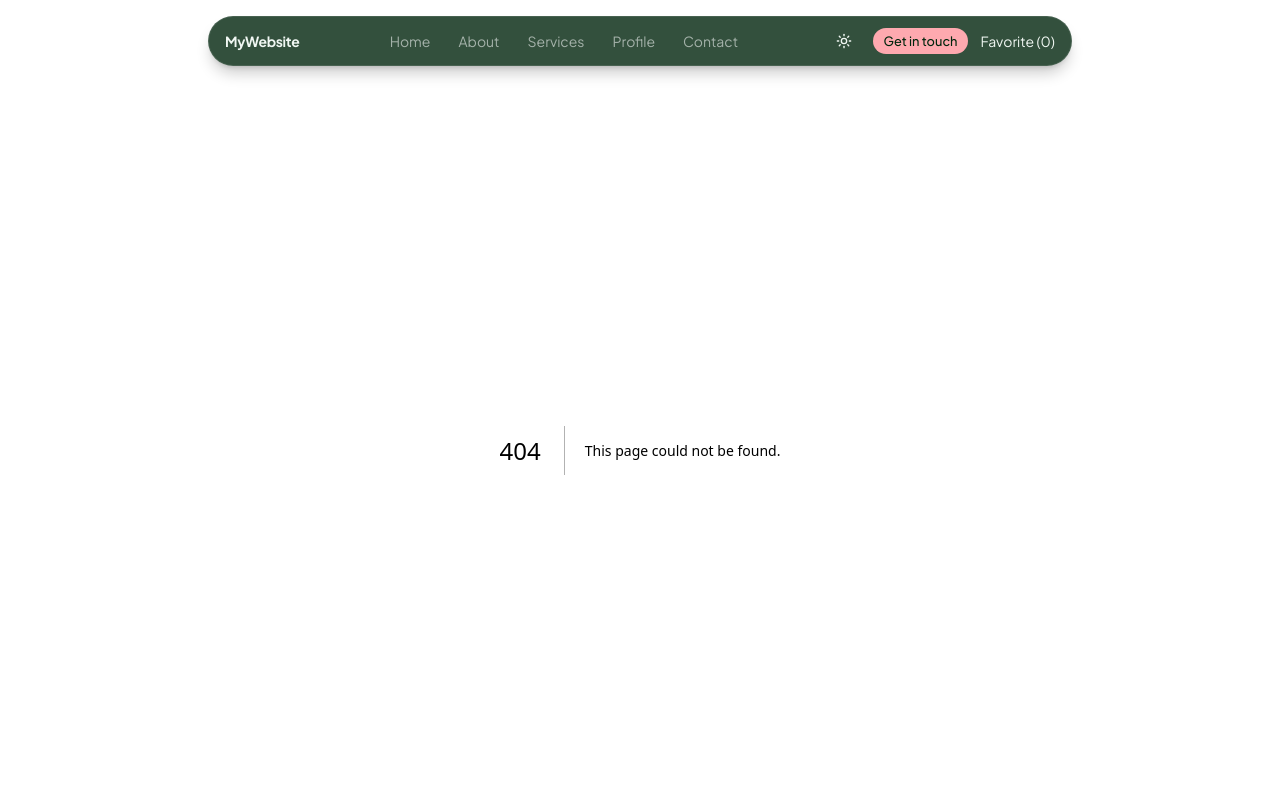
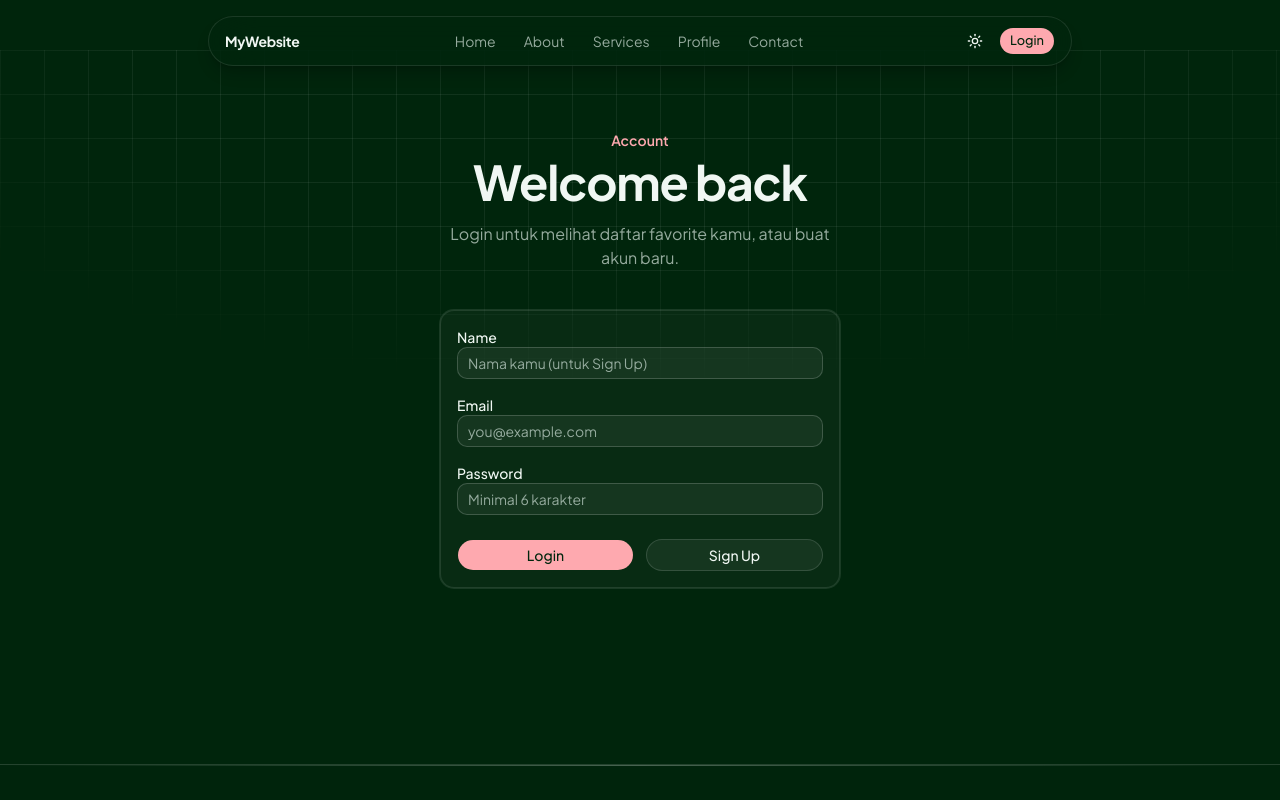
Before and after one commit to JessicaLevi/belajar-nextjs-companyprofile, a Next.js app: page /login in a window 1280 px wide. Before the commit this address had no page. Shown: the top 800 px of the page. Built offline with nearby package versions, Linux system fonts and the light colour scheme; no server answers.

Commit message:
feat: implement authentication flow with Supabase; add signout, login, and signup functionalities; create error handling page

```diff
--- /dev/null
+++ b/app/auth/signout/route.js
@@ -0,0 +1,11 @@
+import { revalidatePath } from "next/cache";
+import { NextResponse } from "next/server";
+import { createClient } from "@/lib/supabase/server";
+
+export async function POST(request) {
+  const supabase = await createClient();
+  await supabase.auth.signOut();
+
+  revalidatePath("/", "layout");
+  return NextResponse.redirect(new URL("/login", request.url), { status: 303 });
+}
--- /dev/null
+++ b/app/error/page.js
@@ -0,0 +1,20 @@
+import Link from "next/link";
+
+export default async function ErrorPage({ searchParams }) {
+  const { message } = await searchParams;
+
+  return (
+    <section className="mx-auto max-w-sm px-4 py-24 text-center">
+      <h1 className="text-2xl font-bold">Terjadi kesalahan</h1>
+      <p className="mt-2 text-muted-foreground">
+        {message ?? "Email atau password salah."}
+      </p>
+      <Link
+        href="/login"
+        className="mt-6 inline-block text-primary hover:underline"
+      >
+        Kembali ke Login
+      </Link>
+    </section>
+  );
+}
--- a/app/layout.js
+++ b/app/layout.js
@@ -10,6 +10,8 @@ import { ThemeProvider } from "@/components/theme-provider";
 import { AuthProvider } from "@/context/AuthContext";
 import { UserProvider } from "@/context/UserContext";
 import { FavoriteProvider } from "@/context/FavoriteContext";
+
+import { createClient } from "@/lib/supabase/server";
 
 const fontSans = localFont({
   src: [
@@ -32,7 +34,12 @@ export const metadata = {
     "We help individuals and businesses build modern, simple, and useful digital experiences.",
 };
 
-export default function RootLayout({ children }) {
+export default async function RootLayout({ children }) {
+  const supabase = await createClient();
+  const {
+    data: { user },
+  } = await supabase.auth.getUser();
+
   return (
     <html
       lang="en"
@@ -45,7 +52,7 @@ export default function RootLayout({ children }) {
           defaultTheme="dark"
           enableSystem={false}
         >
-          <AuthProvider>
+          <AuthProvider user={user}>
             <UserProvider>
               <FavoriteProvider>
                 <Navbar />
--- /dev/null
+++ b/app/login/actions.js
@@ -0,0 +1,36 @@
+"use server";
+
+import { revalidatePath } from "next/cache";
+import { redirect } from "next/navigation";
+import { createClient } from "@/lib/supabase/server";
+
+export async function login(formData) {
+  const supabase = await createClient();
+
+  const { error } = await supabase.auth.signInWithPassword({
+    email: formData.get("email"),
+    password: formData.get("password"),
+  });
+
+  if (error) redirect(`/error?message=${encodeURIComponent(error.message)}`);
+
+  revalidatePath("/", "layout");
+  redirect("/");
+}
+
+export async function signup(formData) {
+  const supabase = await createClient();
+
+  const { error } = await supabase.auth.signUp({
+    email: formData.get("email"),
+    password: formData.get("password"),
+    options: {
+      data: { name: formData.get("name") }, // Disimpan di user_metadata
+    },
+  });
+
+  if (error) redirect(`/error?message=${encodeURIComponent(error.message)}`);
+
+  revalidatePath("/", "layout");
+  redirect("/");
+}
--- /dev/null
+++ b/app/login/page.js
@@ -0,0 +1,85 @@
+import { login, signup } from "./actions";
+import { Button } from "@/components/ui/button";
+import { Input } from "@/components/ui/input";
+import { Card, CardContent } from "@/components/ui/card";
+
+export default function LoginPage() {
+  return (
+    <section className="relative">
+      <div className="bg-grid bg-radial-fade absolute inset-0 -z-10" />
+
+      <div className="mx-auto max-w-md px-6 py-20">
+        <div className="text-center">
+          <p className="text-sm font-semibold text-primary">Account</p>
+          <h1 className="mt-2 text-4xl font-bold tracking-tight md:text-5xl">
+            Welcome back
+          </h1>
+          <p className="mt-4 text-muted-foreground">
+            Login untuk melihat daftar favorite kamu, atau buat akun baru.
+          </p>
+        </div>
+
+        <Card className="mt-10 border border-white/10 bg-foreground/[0.03]">
+          <CardContent>
+            <form className="space-y-4">
+              <div className="space-y-1.5">
+                <label htmlFor="name" className="text-sm font-medium">
+                  Name
+                </label>
+                <Input
+                  id="name"
+                  name="name"
+                  placeholder="Nama kamu (untuk Sign Up)"
+                />
+              </div>
+
+              <div className="space-y-1.5">
+                <label htmlFor="email" className="text-sm font-medium">
+                  Email
+                </label>
+                <Input
+                  id="email"
+                  name="email"
+                  type="email"
+                  placeholder="you@example.com"
+                  required
+                />
+              </div>
+
+              <div className="space-y-1.5">
+                <label htmlFor="password" className="text-sm font-medium">
+                  Password
+                </label>
+                <Input
+                  id="password"
+                  name="password"
+                  type="password"
+                  placeholder="Minimal 6 karakter"
+                  required
+                />
+              </div>
+
+              <div className="grid grid-cols-2 gap-3 pt-2">
+                <Button
+                  type="submit"
+                  formAction={login}
+                  className="rounded-full"
+                >
+                  Login
+                </Button>
+                <Button
+                  type="submit"
+                  formAction={signup}
+                  variant="outline"
+                  className="rounded-full"
+                >
+                  Sign Up
+                </Button>
+              </div>
+            </form>
+          </CardContent>
+        </Card>
+      </div>
+    </section>
+  );
+}
--- a/components/Navbar.jsx
+++ b/components/Navbar.jsx
@@ -5,12 +5,9 @@ import { usePathname } from "next/navigation";
 
 import { cn } from "@/lib/utils";
 import { buttonVariants } from "@/components/ui/button";
-
-import { useUser } from "@/context/UserContext";
-
+import { useAuth } from "@/context/AuthContext";
+import { useFavorite } from "@/context/FavoriteContext";
 import ThemeToggle from "@/components/ThemeToggle";
-
-import { useFavorites } from "@/context/FavoriteContext";
 
 const links = [
   { href: "/", label: "Home" },
@@ -22,18 +19,27 @@ const links = [
 
 export default function Navbar() {
   const pathname = usePathname();
-  const { name, submitted } = useUser();
-  const { favorites } = useFavorites();
+  const { isLoggedIn } = useAuth();
+  const { favorites } = useFavorite();
+
+  // Menu Favorite baru muncul setelah ada user yang difavoritkan
+  const navLinks =
+    favorites.length > 0
+      ? [...links, { href: "/favorites", label: `Favorite (${favorites.length})` }]
+      : links;
 
   return (
     <header className="sticky top-4 z-50 mx-auto w-full max-w-4xl px-4">
-      <nav className="flex items-center justify-between gap-4 rounded-full border border-white/10 bg-[var(--header-bg)] text-[var(--header-text)] px-4 py-2 shadow-lg shadow-black/20 backdrop-blur-xl">
-        <Link href="/" className="shrink-0 text-sm font-bold tracking-tight">
+      <nav className="flex items-center justify-between gap-4 rounded-full border border-white/10 bg-background/70 px-4 py-2 shadow-lg shadow-black/20 backdrop-blur-xl">
+        <Link
+          href="/"
+          className="shrink-0 text-sm font-bold tracking-tight"
+        >
           MyWebsite
         </Link>
 
-        <div className="hidden items-center gap-1 text-sm text-[var(--muted-header-text)] sm:flex">
-          {links.map((link) => {
+        <div className="hidden items-center gap-1 text-sm text-muted-foreground sm:flex">
+          {navLinks.map((link) => {
             const isActive =
               link.href === "/"
                 ? pathname === "/"
@@ -44,9 +50,8 @@ export default function Navbar() {
                 key={link.href}
                 href={link.href}
                 className={cn(
-                  "rounded-full px-3 py-1.5 transition-colors hover:text-[var(--header-text-foreground)]",
-                  isActive &&
-                    "bg-[var(--header-foreground)]/10 text-[var(--header-text-foreground)]",
+                  "rounded-full px-3 py-1.5 transition-colors hover:text-foreground",
+                  isActive && "bg-foreground/10 text-foreground"
                 )}
               >
                 {link.label}
@@ -55,24 +60,30 @@ export default function Navbar() {
           })}
         </div>
 
-        <div className="flex items-center gap-3 text-sm">
-          {submitted && <span>Hi, {name} 👋</span>}
-
+        <div className="flex items-center gap-2">
           <ThemeToggle />
 
-          <Link
-            href="/contact"
-            className={cn(
-              buttonVariants({ size: "sm" }),
-              "hidden rounded-full sm:inline-flex",
-            )}
-          >
-            Get in touch
-          </Link>
-
-          <Link href="/favorites" className="text-sm">
-            Favorite ({favorites.length})
-          </Link>
+          {/* Tombol Login / Logout */}
+          {isLoggedIn ? (
+            <form action="/auth/signout" method="post">
+              <button
+                type="submit"
+                className={cn(
+                  buttonVariants({ size: "sm", variant: "outline" }),
+                  "rounded-full cursor-pointer"
+                )}
+              >
+                Logout
+              </button>
+            </form>
+          ) : (
+            <Link
+              href="/login"
+              className={cn(buttonVariants({ size: "sm" }), "rounded-full")}
+            >
+              Login
+            </Link>
+          )}
         </div>
       </nav>
     </header>
--- /dev/null
+++ b/lib/supabase/proxy.js
@@ -0,0 +1,36 @@
+import { createServerClient } from "@supabase/ssr";
+import { NextResponse } from "next/server";
+
+export async function updateSession(request) {
+  let response = NextResponse.next({ request });
+
+  const supabase = createServerClient(
+    process.env.NEXT_PUBLIC_SUPABASE_URL,
+    process.env.NEXT_PUBLIC_SUPABASE_ANON_KEY,
+    {
+      cookies: {
+        getAll() {
+          return request.cookies.getAll();
+        },
+        setAll(cookiesToSet, headers) {
+          cookiesToSet.forEach(({ name, value }) =>
+            request.cookies.set(name, value)
+          );
+          response = NextResponse.next({ request });
+          cookiesToSet.forEach(({ name, value, options }) =>
+            response.cookies.set(name, value, options)
+          );
+          Object.entries(headers).forEach(([key, value]) =>
+            response.headers.set(key, value)
+          );
+        },
+      },
+    }
+  );
+
+  const {
+    data: { user },
+  } = await supabase.auth.getUser();
+
+  return { response, user };
+}
--- a/middleware.js
+++ /dev/null
@@ -1,31 +0,0 @@
-import { NextResponse } from "next/server";
-
-export function middleware(request) {
-  // 1. Latihan 1: Logger (Mencatat setiap request)
-  const waktu = new Date().toISOString();
-  console.log(`[${waktu}] ${request.method} ${request.nextUrl.pathname}`);
-
-  // 2. Latihan 3: Maintenance Mode (Contoh pengecekan global)
-  /* const isMaintenance = false; // Ubah jadi true jika ingin mengaktifkan mode maintenance */
-  const isMaintenance = process.env.MAINTENANCE_MODE === "true"; // Ambil dari env variable
-  if (isMaintenance && !request.nextUrl.pathname.startsWith("/maintenance")) {
-    return NextResponse.redirect(new URL("/maintenance", request.url));
-  }
-
-  // 3. Latihan 2: Auth Guard untuk halaman tertentu (misal: /favorites)
-  /*if (request.nextUrl.pathname.startsWith("/favorites")) {
-    const token = request.cookies.get("token");
-    if (!token) {
-      // Belum login, lempar ke halaman login
-      return NextResponse.redirect(new URL("/login", request.url));
-    }
-  } */
-
-  // Lanjutkan request jika semua kondisi terpenuhi
-  return NextResponse.next();
-}
-
-// Konfigurasi matcher global yang mencakup semua kebutuhan
-export const config = {
-  matcher: ["/api/:path*", "/favorites", "/((?!_next/static|_next/image|favicon.ico).*)"],
-};
--- /dev/null
+++ b/proxy.js
@@ -0,0 +1,35 @@
+import { NextResponse } from "next/server";
+import { updateSession } from "@/lib/supabase/proxy";
+
+export async function proxy(request) {
+  const { pathname } = request.nextUrl;
+
+  // 1. Logger
+  if (pathname.startsWith("/api")) {
+    console.log(`[${new Date().toISOString()}] ${request.method} ${pathname}`);
+  }
+
+  // 2. Maintenance mode
+  if (process.env.MAINTENANCE_MODE === "true" && pathname !== "/maintenance") {
+    return NextResponse.redirect(new URL("/maintenance", request.url));
+  }
+
+  // 3. Refresh sesi Supabase + auth guard
+  const { response, user } = await updateSession(request);
+
+  const protectedPaths = ["/favorites"];
+
+  if (!user && protectedPaths.includes(pathname)) {
+    return NextResponse.redirect(new URL("/login", request.url));
+  }
+
+  if (user && pathname === "/login") {
+    return NextResponse.redirect(new URL("/", request.url));
+  }
+
+  return response; // Wajib return response ini agar cookie sesi ikut terkirim
+}
+
+export const config = {
+  matcher: ["/((?!_next|favicon.ico).*)"],
+};
```
